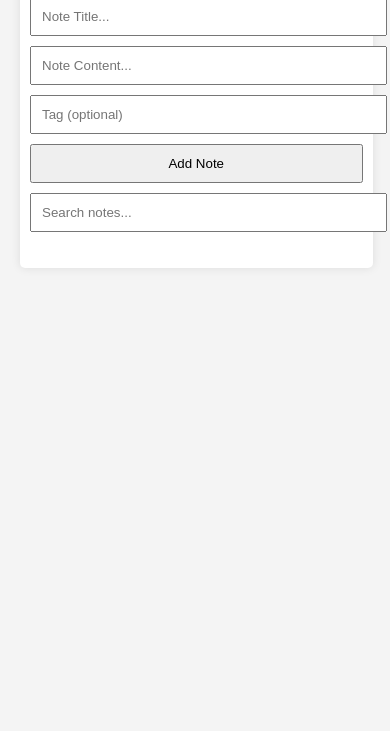
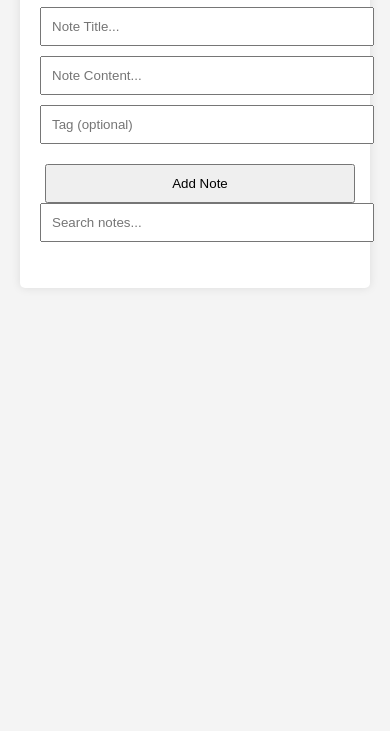
Before and after one commit to try-local/LocalNotes, a website: page public/index.html in a window 390 px wide. Shown: the part 113-844 px from the top of the page. Drawn offline with Linux system fonts and the light colour scheme; no server answers.

Commit message:
Update styles.css

```diff
--- a/public/css/styles.css
+++ b/public/css/styles.css
@@ -22,15 +22,12 @@ input[type="text"] {
     width: calc(100% - 110px);
     padding: 10px;
     margin-right: 10px;
+    margin-bottom: 10px;
 }
 
 button {
     padding: 10px;
-}
-
-#searchInput {
-    margin-top: 10px;
-    width: calc(100% - 20px);
+    margin-left: 5px;
 }
 
 ul {
@@ -55,13 +52,13 @@ li button {
 }
 
 @media (max-width: 600px) {
-    .container {
-        width: 95%;
-        padding: 10px;
+    input[type="text"] {
+        width: 100%;
+        margin-right: 0;
     }
 
-    input[type="text"], button {
+    button {
         width: 100%;
-        margin-bottom: 10px;
+        margin-top: 10px;
     }
 }
```
